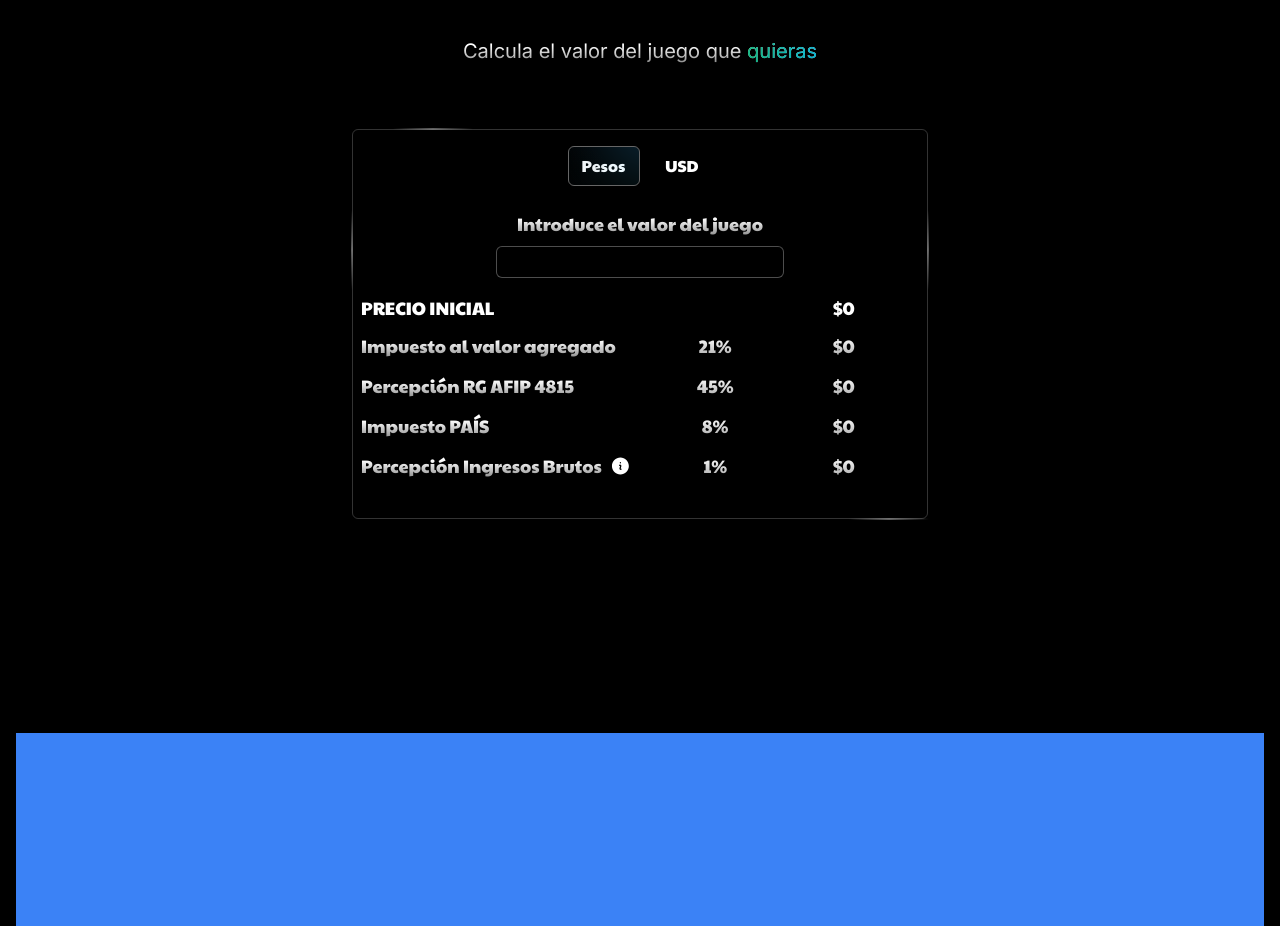
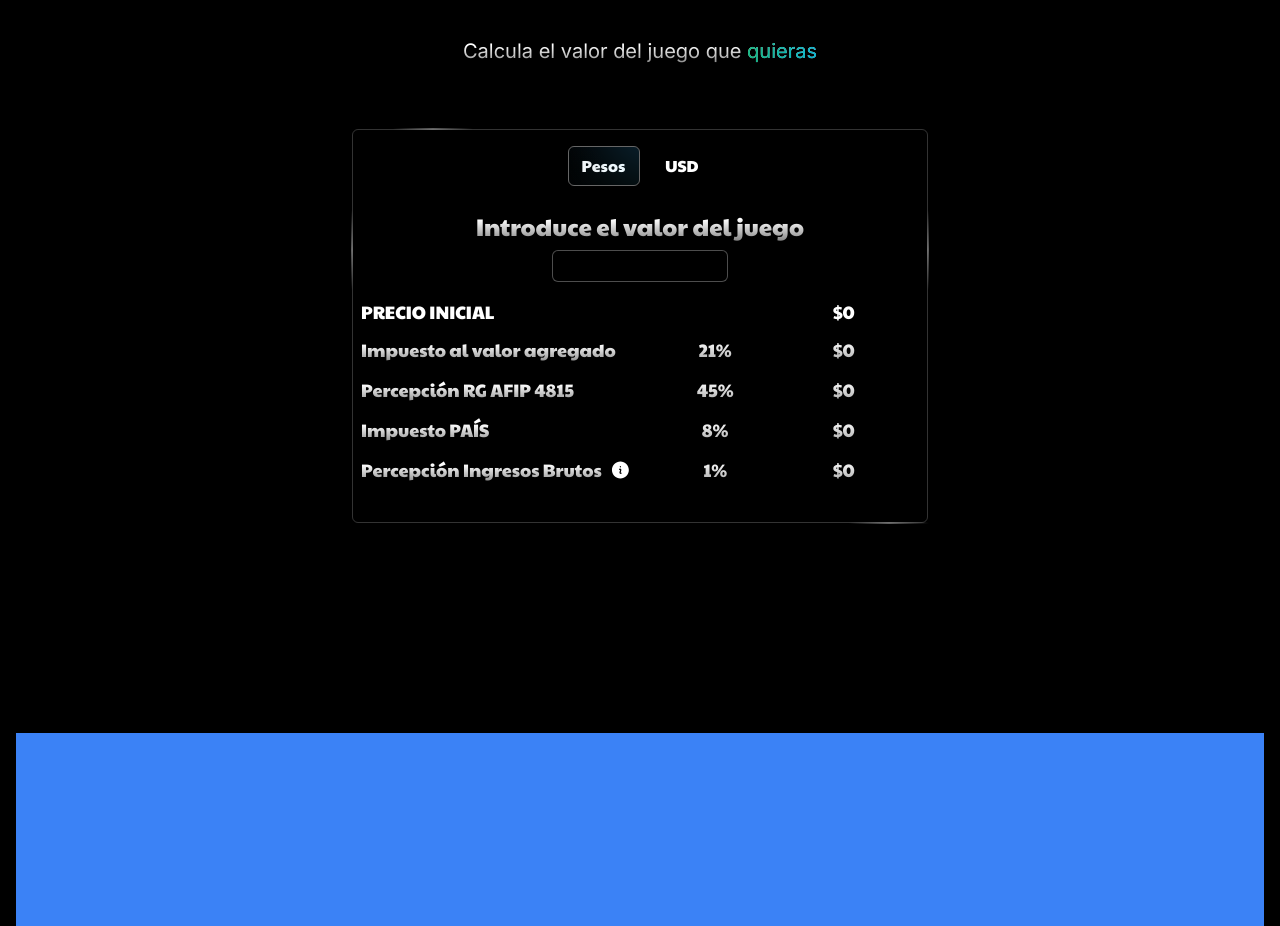
Before and after one commit to MatySeitour/que-me-estan-cobrando, a Next.js app: page / in a window 1280 px wide. Shown: the part 2203-3129 px from the top of the page. Built offline with nearby package versions, Linux system fonts and the light colour scheme.

Commit message:
feat(calculator) add max input lenght and color text

```diff
--- a/src/components/Calculator.tsx
+++ b/src/components/Calculator.tsx
@@ -12,12 +12,14 @@ export const Calculator = (): JSX.Element => {
   const [inputPriceValue, setInputPriceValue] = useState("");
 
   const handleInputChange = (e: ChangeEvent<HTMLInputElement>) => {
-    setInputPriceValue(e.target.value);
+    if (e.target.value.length <= 8) {
+      setInputPriceValue(e.target.value);
+    }
   };
 
   return (
-    <div className="jus flex h-auto w-full pt-16">
-      <div className="relative mx-auto h-full w-full max-w-xl rounded-md border border-white/20 pb-8">
+    <div className="flex h-auto w-full pt-16">
+      <div className="relative z-40 mx-auto h-full w-full max-w-xl rounded-md border border-white/20 pb-8">
         <div className="border-effect__top absolute -top-0.5 left-20 h-0.5 w-20 -translate-x-1/2"></div>
         <div className="border-effect__left absolute -left-0.5 top-20 h-20 w-0.5"></div>
         <div className="border-effect__left absolute -right-0.5 top-20 h-20 w-0.5"></div>
@@ -51,14 +53,15 @@ export const Calculator = (): JSX.Element => {
         </div>
 
         <div className="flex h-auto w-full flex-col items-center justify-center p-2">
-          <label className="bg-gradient__effect mb-2 text-lg font-normal text-transparent">
+          <label className="bg-gradient__effect mb-2 text-2xl font-normal text-transparent">
             Introduce el valor del juego
           </label>
           <input
             type="number"
+            pattern=" 0+\.[0-9]*[1-9][0-9]*$"
             onChange={handleInputChange}
             value={inputPriceValue}
-            className="bg-gradient__effect h-8 w-72 rounded-md border border-white/30 bg-black p-2 font-normal text-transparent caret-white outline-none focus:border-white/60"
+            className="bg-gradient__effect h-8 w-44 rounded-md border border-white/30 bg-black p-2 text-center font-normal text-transparent caret-white outline-none focus:border-white/60"
           />
         </div>
         <PricesGame inputPriceValue={inputPriceValue} />
```
